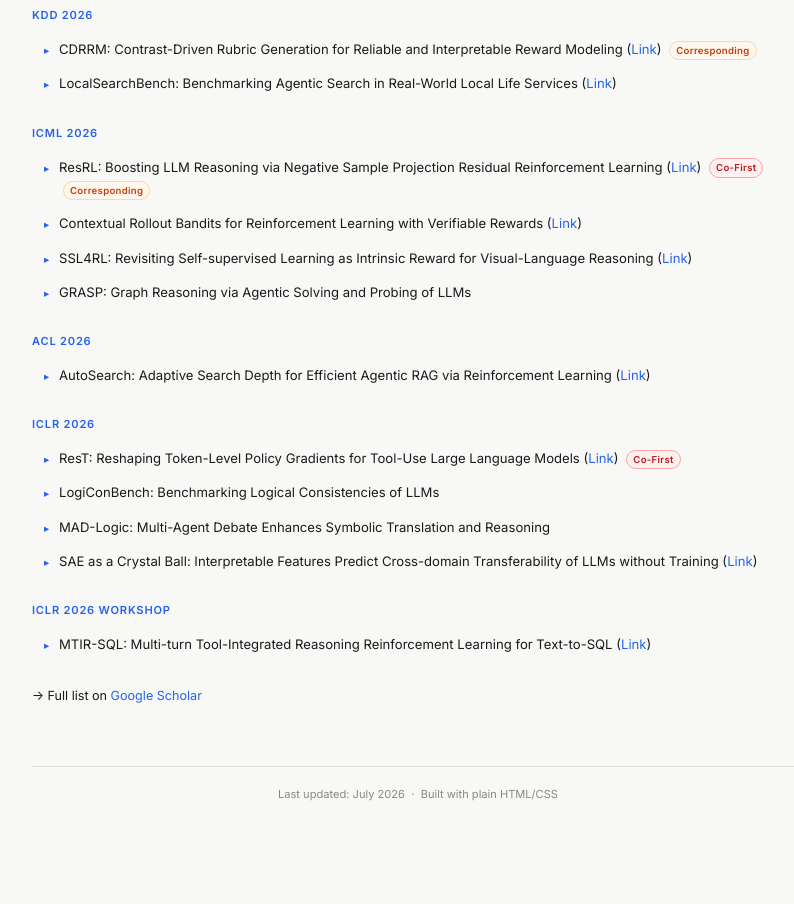
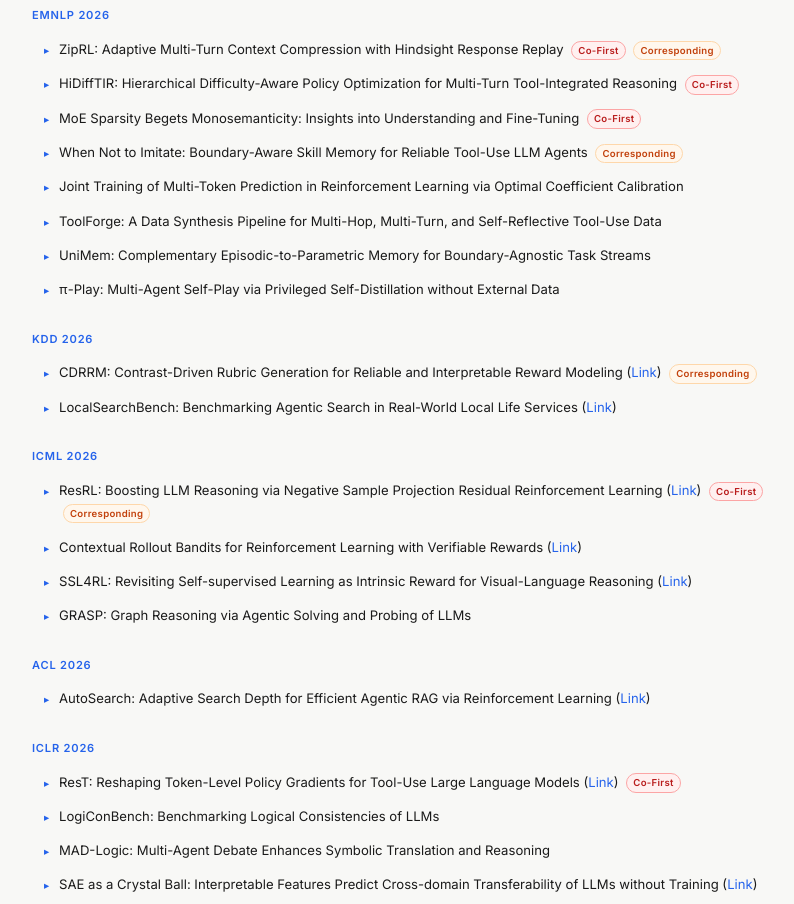
Before and after one commit to sampleargmax/sampleargmax.github.io, a plain HTML site: page index.html in a window 1280 px wide. Shown: the part 960-1864 px from the top of the page, without its empty margins (222-1016 px from the left). Before the commit the page ends 1836 px from the top, so only its background shows below. Drawn offline with nearby package versions, Linux system fonts and the light colour scheme.

Commit message:
update publications

```diff
--- a/index.html
+++ b/index.html
@@ -24,7 +24,7 @@
       </div>
       <div class="profile-info">
         <h1>Xiaohan Wang <span class="name-cn">王霄汉</span></h1>
-        <div class="profile-position">LLM Post-Training Engineer &nbsp;·&nbsp; Meituan</div>
+        <div class="profile-position">LLM Post-Training / Reinforcement Learning &nbsp;·&nbsp; Meituan</div>
         <div class="header-links">
           <span class="link-chip email">✉ xiaohanwang [at] buaa.edu.cn</span>
           <a href="https://scholar.google.com/citations?user=H0kocJUAAAAJ&hl=en" class="link-chip" target="_blank">Google Scholar</a>
@@ -99,6 +99,41 @@
       <!-- ===== PUBLICATIONS ===== -->
       <section id="publications">
         <h2>Recent Publications</h2>
+
+        <div class="venue-group">
+          <h3 class="venue-label">EMNLP 2026</h3>
+          <ul class="pub-list">
+            <li class="pub-item">
+              ZipRL: Adaptive Multi-Turn Context Compression with Hindsight Response Replay
+              <span class="badge badge-co">Co-First</span>
+              <span class="badge badge-cor">Corresponding</span>
+            </li>
+            <li class="pub-item">
+              HiDiffTIR: Hierarchical Difficulty-Aware Policy Optimization for Multi-Turn Tool-Integrated Reasoning
+              <span class="badge badge-co">Co-First</span>
+            </li>
+            <li class="pub-item">
+              MoE Sparsity Begets Monosemanticity: Insights into Understanding and Fine-Tuning
+              <span class="badge badge-co">Co-First</span>
+            </li>
+            <li class="pub-item">
+              When Not to Imitate: Boundary-Aware Skill Memory for Reliable Tool-Use LLM Agents
+              <span class="badge badge-cor">Corresponding</span>
+            </li>
+            <li class="pub-item">
+              Joint Training of Multi-Token Prediction in Reinforcement Learning via Optimal Coefficient Calibration
+            </li>
+            <li class="pub-item">
+              ToolForge: A Data Synthesis Pipeline for Multi-Hop, Multi-Turn, and Self-Reflective Tool-Use Data
+            </li>
+            <li class="pub-item">
+              UniMem: Complementary Episodic-to-Parametric Memory for Boundary-Agnostic Task Streams
+            </li>
+            <li class="pub-item">
+              π-Play: Multi-Agent Self-Play via Privileged Self-Distillation without External Data
+            </li>
+          </ul>
+        </div>
 
         <div class="venue-group">
           <h3 class="venue-label">KDD 2026</h3>
@@ -187,7 +222,7 @@
     </main>
 
     <footer>
-      <p>Last updated: July 2026 &nbsp;·&nbsp; Built with plain HTML/CSS</p>
+      <p>Last updated: August 2026 &nbsp;·&nbsp; Built with plain HTML/CSS</p>
     </footer>
 
   </div>
```
Also changed, not shown: 1 other file.
